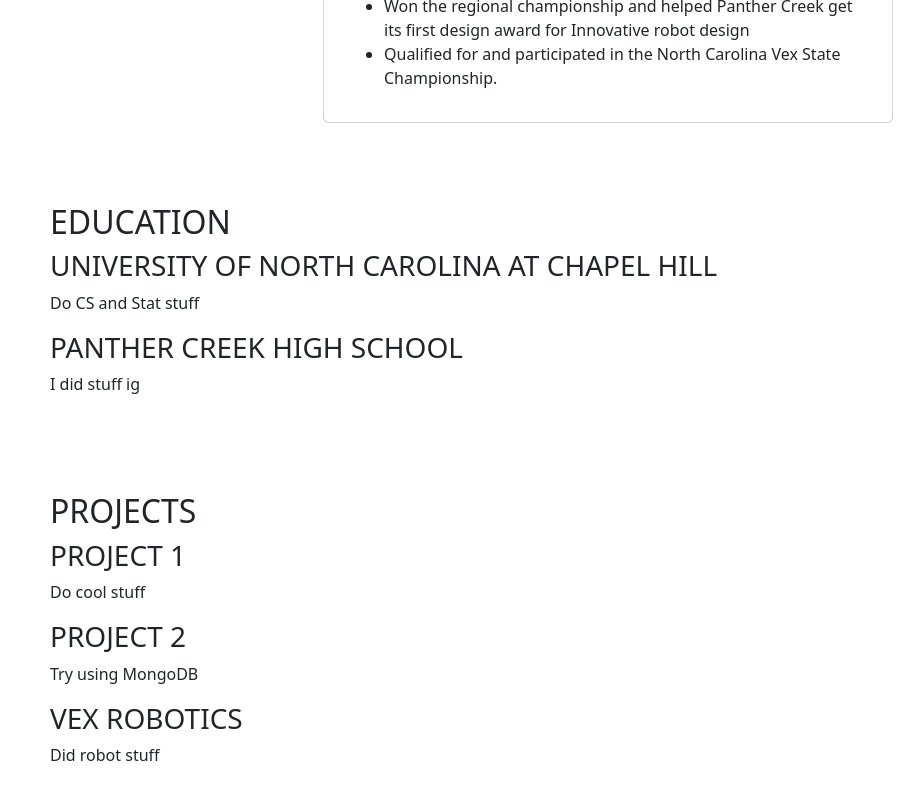
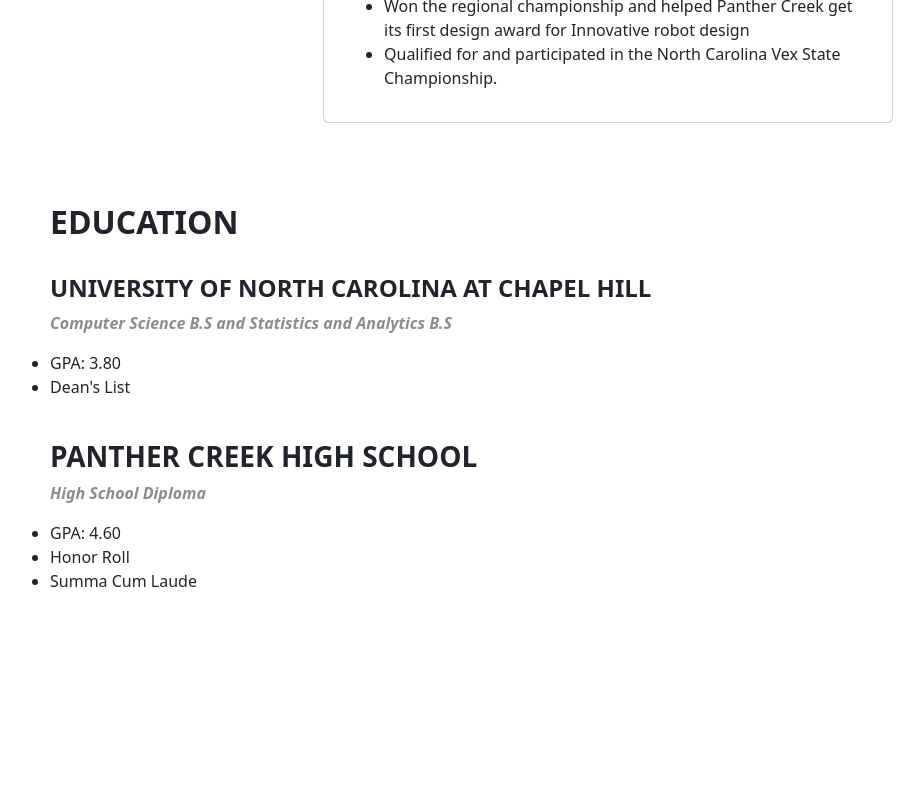
Before and after one commit to BharathG03/bharathg03.github.io, a plain HTML site: page index.html in a window 1280 px wide. Shown: the part 1510-2310 px from the top of the page, without its empty margins (32-956 px from the left). After the commit the page ends 2196 px from the top, so only its background shows below. Drawn offline with nearby package versions, Linux system fonts and the light colour scheme.

Commit message:
Education Section

```diff
--- a/index.html
+++ b/index.html
@@ -43,9 +43,11 @@
                         <li class="nav-item">
                             <a class="nav-link" href="#Education">EDUCATION</a>
                         </li>
+                        <!--
                         <li class="nav-item">
                             <a class="nav-link" href="#Projects">PROJECTS</a>
                         </li>
+                        -->
                         <li class="nav-item">
                             <a class="nav-link">RESUME</a>
                         </li>
@@ -144,18 +146,38 @@
         <div class="container">
             <h2 class="title">EDUCATION</h2>
             <div class="row">
-                <h3 class="subsection-title">UNIVERSITY OF NORTH CAROLINA AT CHAPEL HILL</h3>
-                <p>Do CS and Stat stuff</p>
+                <h4 class="subsection-title">UNIVERSITY OF NORTH CAROLINA AT CHAPEL HILL</h4>
+                <p class="major">Computer Science B.S and Statistics and Analytics B.S</p>
+                <ul class="info">
+                    <li>
+                        GPA: 3.80
+                    </li>
+                    <li>
+                        Dean's List
+                    </li>
+                </ul>
             </div>
             <div class="row">
                 <h3 class="subsection-title">PANTHER CREEK HIGH SCHOOL</h3>
-                <p>I did stuff ig</p>
+                <p class="major">High School Diploma</p>
+                <ul class="info">
+                    <li>
+                        GPA: 4.60
+                    </li>
+                    <li>
+                        Honor Roll
+                    </li>
+                    <li>
+                        Summa Cum Laude
+                    </li>
+                </ul>
             </div>
         </div>
     </section>
 
     <!--------------------------------Projects-------------------------------------->
 
+    <!--
     <section id="Projects">
         <div class="container">
             <h2 class="title">PROJECTS</h2>
@@ -173,6 +195,15 @@
             </div>
         </div>
     </section>
+    -->
+
+    <!--------------------------------Footer-------------------------------------->
+
+    <section id="Footer">
+        <div class="container">
+
+        </div>
+    </section>
 
     <!--------------------------------Smooth Scroll-------------------------------------->
     <script src="smooth-scroll.js"></script>
--- a/style.css
+++ b/style.css
@@ -117,11 +117,34 @@ body
     display: block;
 }
 
+.title
+{
+    font-weight: bold;
+}
+
 /*---------------------Education----------------------*/
 
 #Education
 {
     display: block;
+}
+
+.subsection-title
+{
+    padding-top: 25px;
+    font-weight: bold;
+}
+
+.major
+{
+    font-style: italic;
+    font-weight: bold;
+    color: rgb(140, 140, 140);
+}
+
+.info
+{
+    text-align: left;
 }
 
 /*---------------------Projects----------------------*/
@@ -132,6 +155,14 @@ body
     height: 100%;
 }
 
+/*---------------------Footer----------------------*/
+
+#footer
+{
+    padding: 3%;
+}
+
+/*---------------------Scroll Bar----------------------*/
 
 ::-webkit-scrollbar {
     width: 8px;
```
